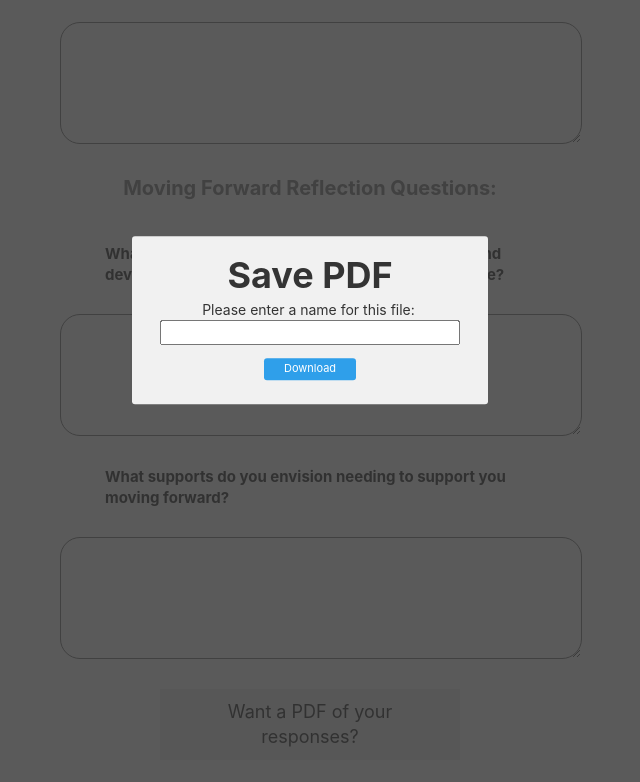
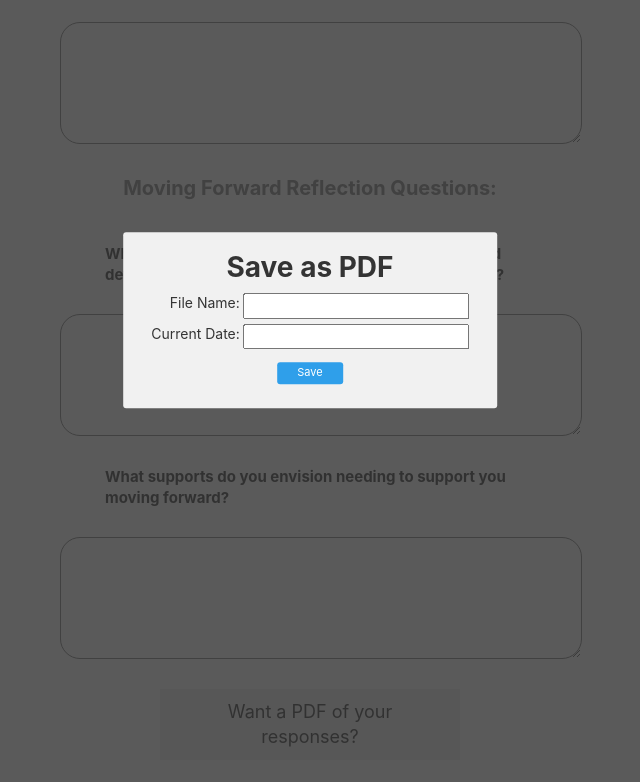
Before and after one commit to Abigayle-Mercer/SEL-Tool-2, a React (Create React App) app: page /Wheel in a window 1280 px wide. Both pictures are taken after a click on the button "Want a PDF of your responses?". Shown: the part 1937-2719 px from the top of the page, without its empty margins (330-970 px from the left). Built offline with nearby package versions, Linux system fonts and the light colour scheme.

Commit message:
added a date to the file, resized the pdf, changed download to save

```diff
--- a/src/Components/EmailForm/EmailForm.css
+++ b/src/Components/EmailForm/EmailForm.css
@@ -52,7 +52,9 @@
 
 .name {
     display: flex;
-    flex-direction: column;
+    flex-direction: row;
+    padding-top: 5px;
+    justify-content: right;
 
 }
 
--- a/src/Components/EmailForm/EmailForm.js
+++ b/src/Components/EmailForm/EmailForm.js
@@ -7,14 +7,18 @@ function EmailForm(props) {
         <div className="modal">
           <div onClick={props.toggleModal} className="overlay"></div>
           <div className="modal-content">
-            <h2>Save PDF</h2>
+            <h3>Save as PDF</h3>
 
             <div className="name">
-              <label className="lab">Please enter a name for this file: </label>
+              <label className="lab">File Name: </label>
               <input classname="in" type="text" id="name" name="name" />
             </div>
+            <div className="name">
+              <label className="lab">Current Date: </label>
+              <input classname="in" type="text" id="date" name="date" />
+            </div>
 
-            <input className="send" type="submit" value="Download"></input>
+            <input className="send" type="submit" value="Save"></input>
           </div>
         </div>
       </form>
--- a/src/Pages/Wheel.js
+++ b/src/Pages/Wheel.js
@@ -29,6 +29,7 @@ function Wheel(props) {
     // let Q6 = document.getElementById("Q6").value;
 
     const docName = document.getElementById("name").value;
+    const docDate = document.getElementById("date").value;
 
     // Create a canvas to capture the content
     const canvas = await html2canvas(document.getElementById("WholePage"), {
@@ -55,10 +56,10 @@ function Wheel(props) {
 
 
     // Add user info and image to the PDF
-    pdf.text(`Document Name: ${docName}`, 10, 10);
+    pdf.text(`Date: ${docDate}`, 10, 10);
     pdf.addImage(imgData, "PNG", 10, 20, 190, 0);
     pdf.addPage();
-    pdf.addImage(imgData2, "PNG", 0, 0, 180, 0);
+    pdf.addImage(imgData2, "PNG", -10, 0, 230, 0);
 
     // Save the PDF
     pdf.save(`${docName}.pdf`);
```
